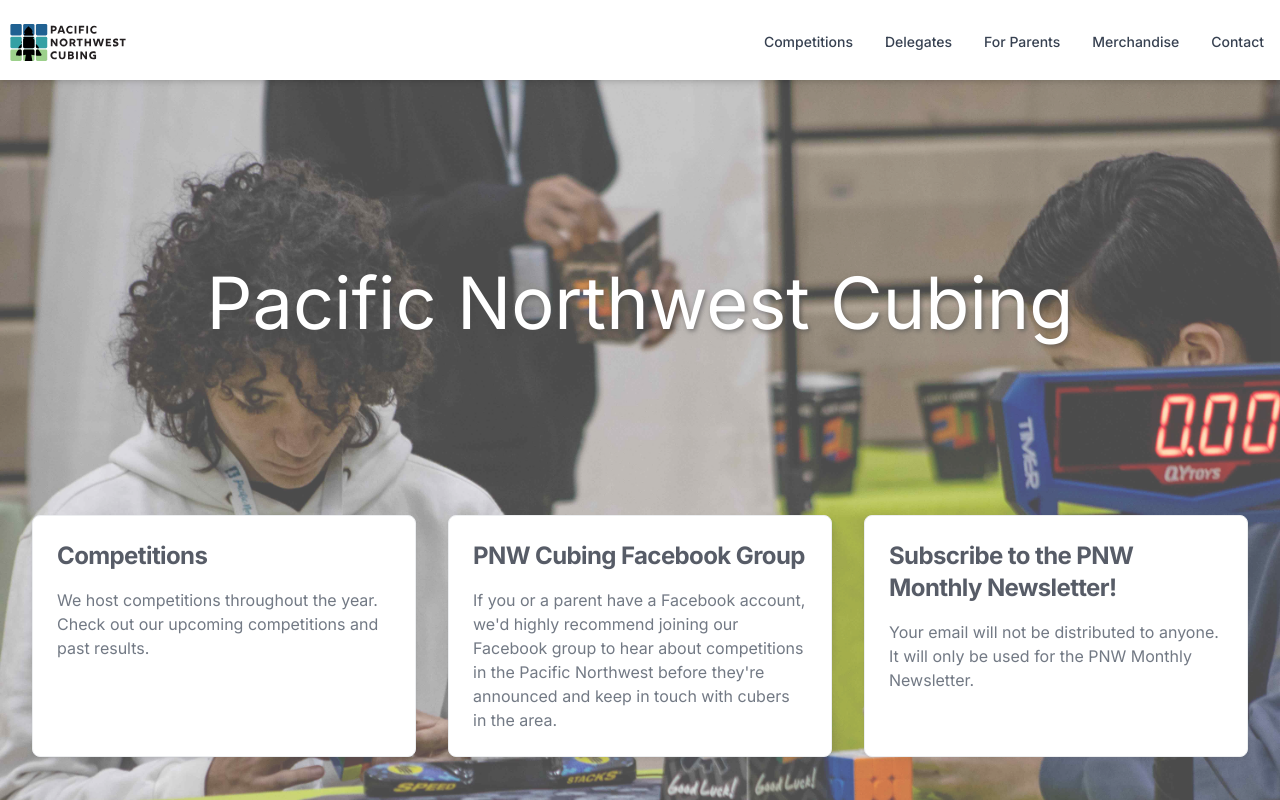
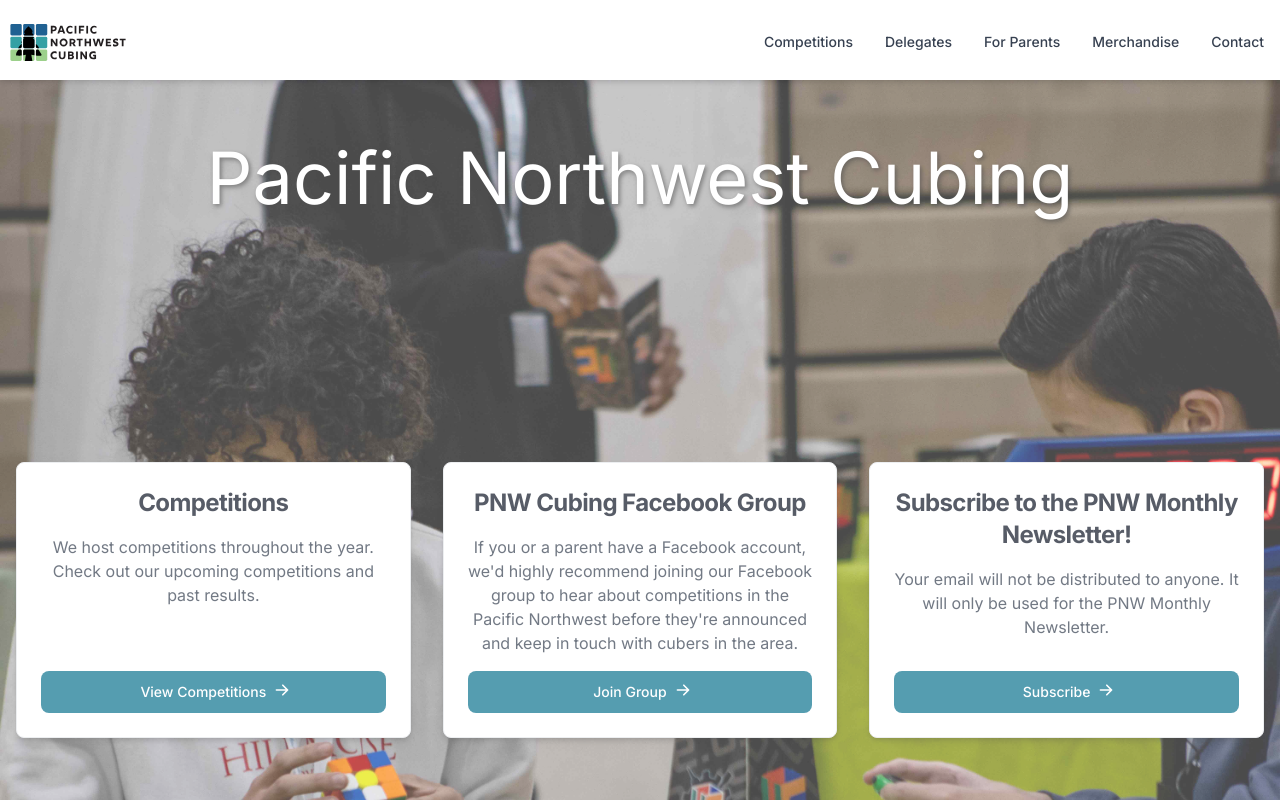
Before and after one commit to coder13/pnwcubing.com, a Next.js app: page / in a window 1280 px wide. Built offline with nearby package versions, Linux system fonts and the light colour scheme.

Commit message:
Updated links and styles

```diff
--- a/src/app/page.tsx
+++ b/src/app/page.tsx
@@ -2,21 +2,21 @@
 
 export default function Home() {
   return (
-    <main className="">
-      <div
+    <main className="overflow-hidden">
+      <section
         style={{
           background: "url(/images/landing.jpg)",
           backgroundSize: "cover",
-          backgroundPosition: "center",
+          backgroundPosition: "",
           opacity: 0.7,
           width: "100vw",
           height: "calc(100vh - 5em)",
         }}
-        className="flex flex-col items-center justify-center"
+        className="grid grid-rows-[min_content] items-center justify-center overflow-auto"
       >
-        <div className="flex flex-col drop-shadow-md text-white text-center">
+        <div className="flex flex-col h-max drop-shadow-md text-white text-center p-4 justify-evenly">
           <h1
-            className="text-6xl md:text-7xl"
+            className="text-6xl md:text-7xl h-80"
             style={{
               textShadow:
                 "2px 2px 4px rgba(0, 0, 0, 0.5)" /* Optional text shadow for better readability */,
@@ -24,9 +24,9 @@
           >
             Pacific Northwest Cubing
           </h1>
+          <LandingPageCards />
         </div>
-        <LandingPageCards />
-      </div>
+      </section>
     </main>
   );
 }
--- /dev/null
+++ b/src/components/Icons/ExternalLinkIcon.tsx
@@ -0,0 +1,19 @@
+export const ExternalLinkIcon = () => {
+  return (
+    <svg
+      className="w-3.5 h-3.5"
+      aria-hidden="true"
+      xmlns="http://www.w3.org/2000/svg"
+      fill="none"
+      viewBox="0 0 18 18"
+    >
+      <path
+        stroke="currentColor"
+        stroke-linecap="round"
+        stroke-linejoin="round"
+        stroke-width="2"
+        d="M15 11v4.833A1.166 1.166 0 0 1 13.833 17H2.167A1.167 1.167 0 0 1 1 15.833V4.167A1.166 1.166 0 0 1 2.167 3h4.618m4.447-2H17v5.768M9.111 8.889l7.778-7.778"
+      />
+    </svg>
+  );
+};
--- a/src/components/LandingPage/Cards.tsx
+++ b/src/components/LandingPage/Cards.tsx
@@ -1,44 +1,93 @@
 "use client";
 
-import { Card } from "flowbite-react";
+import { Button, Card } from "flowbite-react";
 import Link from "next/link";
 
 export function LandingPageCards() {
   return (
-    <div className="py-4 px-8 grid grid-cols-1 grid-rows-[min-content] lg:grid-cols-3 gap-4 lg:gap-8 auto-rows-fr translate-y-40">
+    <div className="grid grid-cols-1 grid-rows-[min-content] lg:grid-cols-3 gap-4 lg:gap-8 auto-rows-fr">
       <Link href="/competitions" passHref className="grid-cols-1">
-        <Card className="mb-auto row-span-1 h-full">
-          <h5 className="text-2xl font-bold tracking-tight text-gray-900 dark:text-white">
+        <Card className="mb-auto row-span-1 h-full shadow-md hover:drop-shadow-xl">
+          <h5 className="text-lg md:text-2xl font-bold tracking-tight text-gray-900 dark:text-white">
             Competitions
           </h5>
-          <p className="font-normal text-gray-700 dark:text-gray-400 h-full">
+          <p className="text-sm md:text-base font-normal text-gray-700 dark:text-gray-400 h-full">
             We host competitions throughout the year. Check out our upcoming
             competitions and past results.
           </p>
+          <Button>
+            View Competitions
+            <svg
+              className="-mr-1 ml-2 h-4 w-4"
+              fill="currentColor"
+              viewBox="0 0 20 20"
+              xmlns="http://www.w3.org/2000/svg"
+            >
+              <path
+                fillRule="evenodd"
+                d="M10.293 3.293a1 1 0 011.414 0l6 6a1 1 0 010 1.414l-6 6a1 1 0 01-1.414-1.414L14.586 11H3a1 1 0 110-2h11.586l-4.293-4.293a1 1 0 010-1.414z"
+                clipRule="evenodd"
+              />
+            </svg>
+          </Button>
         </Card>
       </Link>
-      <Link href="/competitions" target="_blank" passHref>
-        <Card className="mb-auto row-span-1 h-full">
-          <h5 className="text-2xl font-bold tracking-tight text-gray-900 dark:text-white">
+      <Link
+        href="https://www.facebook.com/groups/pnwcubing"
+        target="_blank"
+        passHref
+      >
+        <Card className="mb-auto row-span-1 h-full shadow-md hover:drop-shadow-xl">
+          <h5 className="text-lg md:text-2xl font-bold tracking-tight text-gray-900 dark:text-white">
             PNW Cubing Facebook Group
           </h5>
-          <p className="font-normal text-gray-700 dark:text-gray-400 h-full">
+          <p className="text-sm md:text-base font-normal text-gray-700 dark:text-gray-400 h-full">
             If you or a parent have a Facebook account, we&apos;d highly
             recommend joining our Facebook group to hear about competitions in
             the Pacific Northwest before they&apos;re announced and keep in
             touch with cubers in the area.
           </p>
+          <Button>
+            Join Group
+            <svg
+              className="-mr-1 ml-2 h-4 w-4"
+              fill="currentColor"
+              viewBox="0 0 20 20"
+              xmlns="http://www.w3.org/2000/svg"
+            >
+              <path
+                fillRule="evenodd"
+                d="M10.293 3.293a1 1 0 011.414 0l6 6a1 1 0 010 1.414l-6 6a1 1 0 01-1.414-1.414L14.586 11H3a1 1 0 110-2h11.586l-4.293-4.293a1 1 0 010-1.414z"
+                clipRule="evenodd"
+              />
+            </svg>
+          </Button>
         </Card>
       </Link>
       <Link href="http://eepurl.com/h3T0EL" target="_blank" passHref>
-        <Card className="mb-auto row-span-1 h-full">
-          <h5 className="text-2xl font-bold tracking-tight text-gray-900 dark:text-white">
+        <Card className="mb-auto row-span-1 h-full shadow-md hover:drop-shadow-xl">
+          <h5 className="text-lg md:text-2xl font-bold tracking-tight text-gray-900 dark:text-white">
             Subscribe to the PNW Monthly Newsletter!
           </h5>
-          <p className="font-normal text-gray-700 dark:text-gray-400 h-full">
+          <p className="text-sm md:text-base font-normal text-gray-700 dark:text-gray-400 h-full">
             Your email will not be distributed to anyone. It will only be used
             for the PNW Monthly Newsletter.
           </p>
+          <Button>
+            Subscribe
+            <svg
+              className="-mr-1 ml-2 h-4 w-4"
+              fill="currentColor"
+              viewBox="0 0 20 20"
+              xmlns="http://www.w3.org/2000/svg"
+            >
+              <path
+                fillRule="evenodd"
+                d="M10.293 3.293a1 1 0 011.414 0l6 6a1 1 0 010 1.414l-6 6a1 1 0 01-1.414-1.414L14.586 11H3a1 1 0 110-2h11.586l-4.293-4.293a1 1 0 010-1.414z"
+                clipRule="evenodd"
+              />
+            </svg>
+          </Button>
         </Card>
       </Link>
     </div>
--- a/src/components/Layout/Header/Header.tsx
+++ b/src/components/Layout/Header/Header.tsx
@@ -40,7 +40,7 @@
   }, [pathname]);
 
   return (
-    <Navbar className="flex shadow-md  z-50 min-h-20 ">
+    <Navbar className="flex shadow-md z-50 h-20">
       <Navbar.Brand href="/" as={Link}>
         <Image
           alt="Pacific Northwest Cubing Logo"
```
